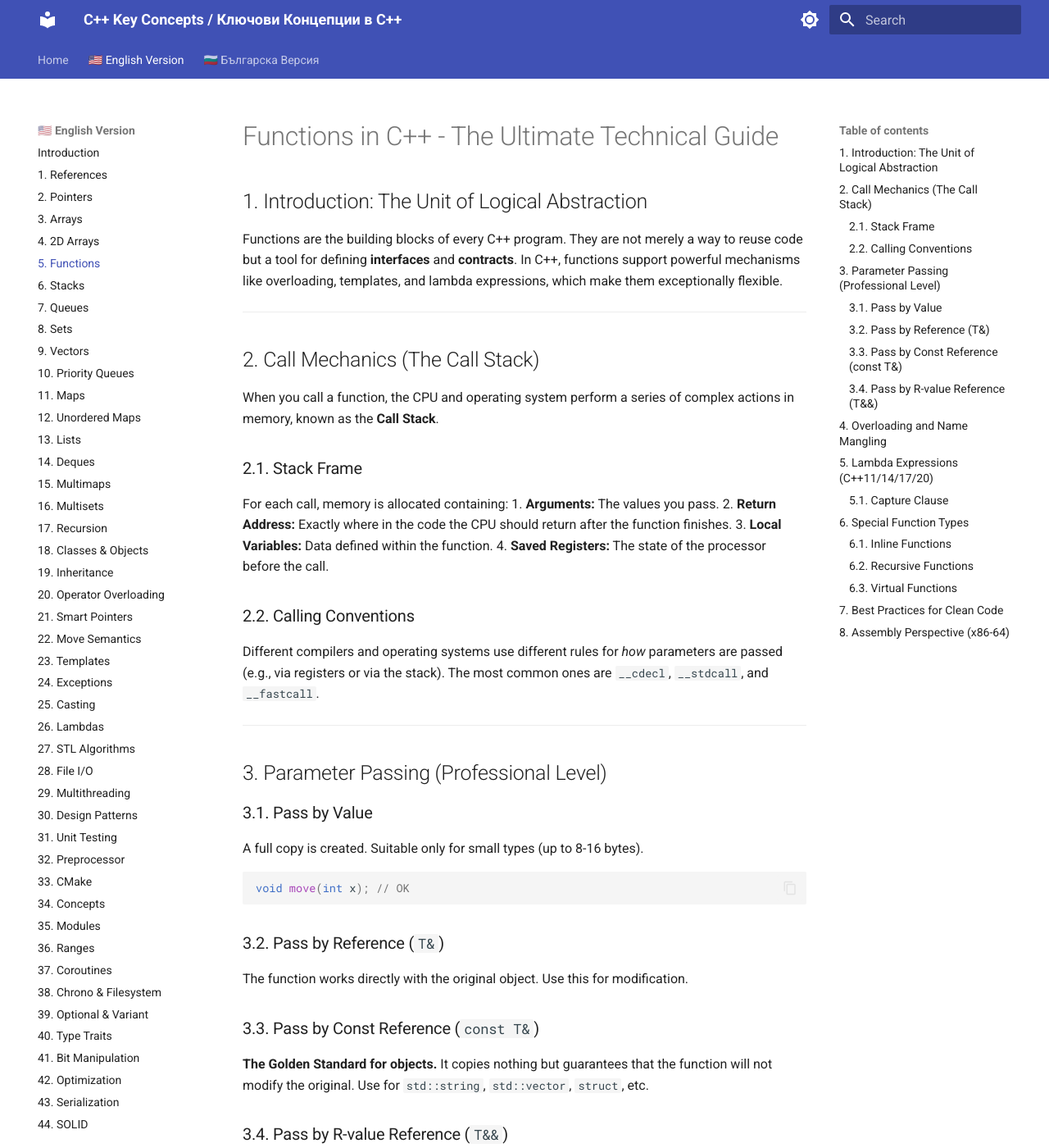
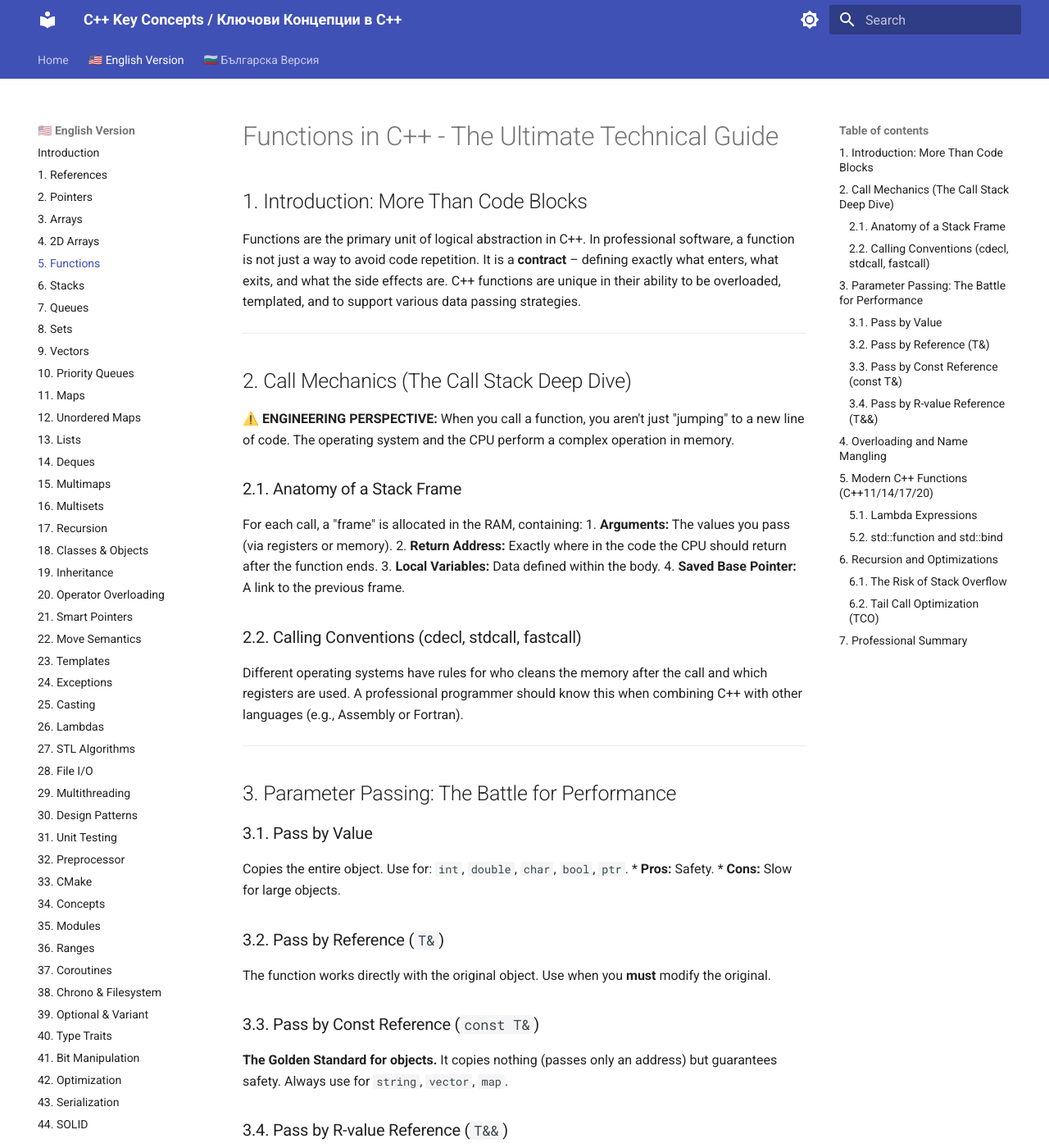
Before and after one commit to KadirYazadzhi/CPlusPlus---KeyConcepts, an MkDocs documentation site: the page built from docs/en/Functions/Functions.md, in a window 1280 px wide and 1400 px high. Shown: the whole window at 82% size. Built offline with MkDocs 1.6.1 and Material for MkDocs 9.7.7, drawn with Linux system fonts in a browser that asks for light colours; some of the changed text lies outside the part shown.

````diff
--- a/docs/en/Functions/Functions.md
+++ b/docs/en/Functions/Functions.md
@@ -1,94 +1,79 @@
 # Functions in C++ - The Ultimate Technical Guide
 
-## 1. Introduction: The Unit of Logical Abstraction
-Functions are the building blocks of every C++ program. They are not merely a way to reuse code but a tool for defining **interfaces** and **contracts**. In C++, functions support powerful mechanisms like overloading, templates, and lambda expressions, which make them exceptionally flexible.
+## 1. Introduction: More Than Code Blocks
+Functions are the primary unit of logical abstraction in C++. In professional software, a function is not just a way to avoid code repetition. It is a **contract** – defining exactly what enters, what exits, and what the side effects are. C++ functions are unique in their ability to be overloaded, templated, and to support various data passing strategies.
 
 ---
 
-## 2. Call Mechanics (The Call Stack)
+## 2. Call Mechanics (The Call Stack Deep Dive)
 
-When you call a function, the CPU and operating system perform a series of complex actions in memory, known as the **Call Stack**.
+⚠️ **ENGINEERING PERSPECTIVE:** When you call a function, you aren't just "jumping" to a new line of code. The operating system and the CPU perform a complex operation in memory.
 
-### 2.1. Stack Frame
-For each call, memory is allocated containing:
-1.  **Arguments:** The values you pass.
-2.  **Return Address:** Exactly where in the code the CPU should return after the function finishes.
-3.  **Local Variables:** Data defined within the function.
-4.  **Saved Registers:** The state of the processor before the call.
+### 2.1. Anatomy of a Stack Frame
+For each call, a "frame" is allocated in the RAM, containing:
+1.  **Arguments:** The values you pass (via registers or memory).
+2.  **Return Address:** Exactly where in the code the CPU should return after the function ends.
+3.  **Local Variables:** Data defined within the body.
+4.  **Saved Base Pointer:** A link to the previous frame.
 
-### 2.2. Calling Conventions
-Different compilers and operating systems use different rules for *how* parameters are passed (e.g., via registers or via the stack). The most common ones are `__cdecl`, `__stdcall`, and `__fastcall`.
+### 2.2. Calling Conventions (cdecl, stdcall, fastcall)
+Different operating systems have rules for who cleans the memory after the call and which registers are used. A professional programmer should know this when combining C++ with other languages (e.g., Assembly or Fortran).
 
 ---
 
-## 3. Parameter Passing (Professional Level)
+## 3. Parameter Passing: The Battle for Performance
 
 ### 3.1. Pass by Value
-A full copy is created. Suitable only for small types (up to 8-16 bytes).
-```cpp
-void move(int x); // OK
-```
+Copies the entire object. Use for: `int`, `double`, `char`, `bool`, `ptr`.
+*   **Pros:** Safety.
+*   **Cons:** Slow for large objects.
 
 ### 3.2. Pass by Reference (`T&`)
-The function works directly with the original object. Use this for modification.
+The function works directly with the original object. Use when you **must** modify the original.
 
 ### 3.3. Pass by Const Reference (`const T&`)
-**The Golden Standard for objects.** It copies nothing but guarantees that the function will not modify the original. Use for `std::string`, `std::vector`, `struct`, etc.
+**The Golden Standard for objects.** It copies nothing (passes only an address) but guarantees safety. Always use for `string`, `vector`, `map`.
 
 ### 3.4. Pass by R-value Reference (`T&&`)
-The foundation of **Move Semantics**. Allows the function to "steal" the content of a temporary object.
+The foundation of **Move Semantics**. Allows the function to "steal" the content of a temporary object, avoiding expensive memory allocation.
 
 ---
 
 ## 4. Overloading and Name Mangling
 
-C++ allows you to have functions with the same name but different parameters.
-```cpp
-void print(int);
-void print(double);
-```
-**How does the linker understand this?**
-The compiler performs **Name Mangling** – converting the name into a unique string that includes the parameter types (e.g., `_Z5printi` and `_Z5printd`).
-*Note: The C language does not support this, which is why we use `extern "C"` for compatibility.*
+C++ allows you to have `void print(int)` and `void print(string)`. Since the computer does not understand names, the compiler performs **Name Mangling** – turning names into unique codes (e.g., `_Z5printi`).
+*   **Problem:** Linkers cannot link C++ code with C code without `extern "C"`.
 
 ---
 
-## 5. Lambda Expressions (C++11/14/17/20)
+## 5. Modern C++ Functions (C++11/14/17/20)
 
-Lambdas are anonymous functions defined within the body of another function. They are "syntactic sugar" for **Functors** (classes with a predefined `operator()`).
+### 5.1. Lambda Expressions
+Anonymous functions that can capture the surrounding environment. They are syntactic sugar for **Functors** (classes with `operator()`).
+*   `[=]` – capture by value (copy).
+*   `[&]` – capture by reference (dangerous if the lambda outlives the scope).
 
-### 5.1. Capture Clause
-*   `[]` - None.
-*   `[=]` - Copies all local variables (by value).
-*   `[&]` - Direct access to local variables (by reference).
-*   `[this]` - Access to members of the current class.
+### 5.2. std::function and std::bind
+The `<functional>` library allows us to store any kind of callable object (function, lambda, method) in a single variable.
 
 ---
 
-## 6. Special Function Types
+## 6. Recursion and Optimizations
 
-### 6.1. Inline Functions
-A request to the compiler not to create a Stack Frame but to copy the function's code directly. This is critical for small, frequently called functions (e.g., Getters).
+### 6.1. The Risk of Stack Overflow
+If a function is called too many times without returning, the stack frames will consume all allocated stack memory (usually 1-8 MB), causing the program to crash.
 
-### 6.2. Recursive Functions
-A function that calls itself. Always requires a **base case** to prevent a `Stack Overflow`.
-
-### 6.3. Virtual Functions
-The foundation of polymorphism. Allows the selection of a function during execution (**Runtime Binding**) via the so-called **V-Table**.
+### 6.2. Tail Call Optimization (TCO)
+If the last action of a function is calling another function, a smart compiler can turn this into a simple `JUMP`, eliminating the need for a new frame.
 
 ---
 
-## 7. Best Practices for Clean Code
-1.  **Single Responsibility Principle:** A function should solve exactly one problem.
-2.  **Number of Parameters:** If there are more than 4, you likely need a structure.
-3.  **Naming:** The name should be a verb (e.g., `calculateTotal`, not `total`).
-4.  **Noexcept:** Always mark functions that do not throw exceptions with `noexcept` for better machine code.
+## 7. Professional Summary
+*   A function should have **a single responsibility**.
+*   If a function has more than 4 parameters, group them in a `struct`.
+*   Always mark small functions as `inline` for speed.
+*   Never return a reference to a local variable.
 
 ---
-
-## 8. Assembly Perspective (x86-64)
-When you call a function, you actually see instructions like `push rbp`, `mov rbp, rsp`, and finally `ret`. Understanding this mechanism is vital for debugging severe crashes (memory corruption).
-
----
-*Documentation prepared for the "C++ Key Concepts" project.*
-*Version: 2.0 (Full Detail)*
+*(This document is part of the massive C++ encyclopedia.)*
+*(Version: 3.0 - Expert Detail)*
````
Also changed, not shown: docs/bg/Functions/Functions.md (+39 -54 lines), docs/bg/Stacks/Stacks.md (+36 -51 lines), docs/en/Stacks/Stacks.md (+37 -52 lines).
